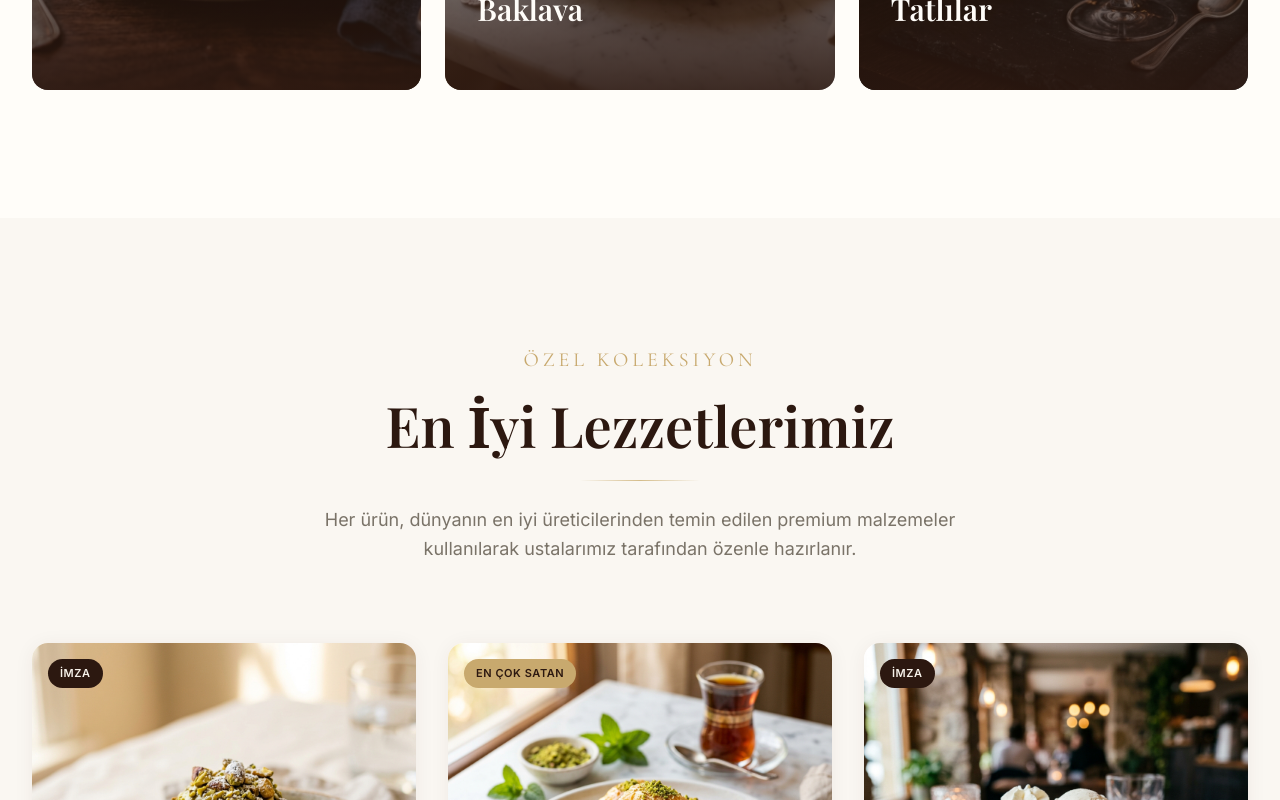
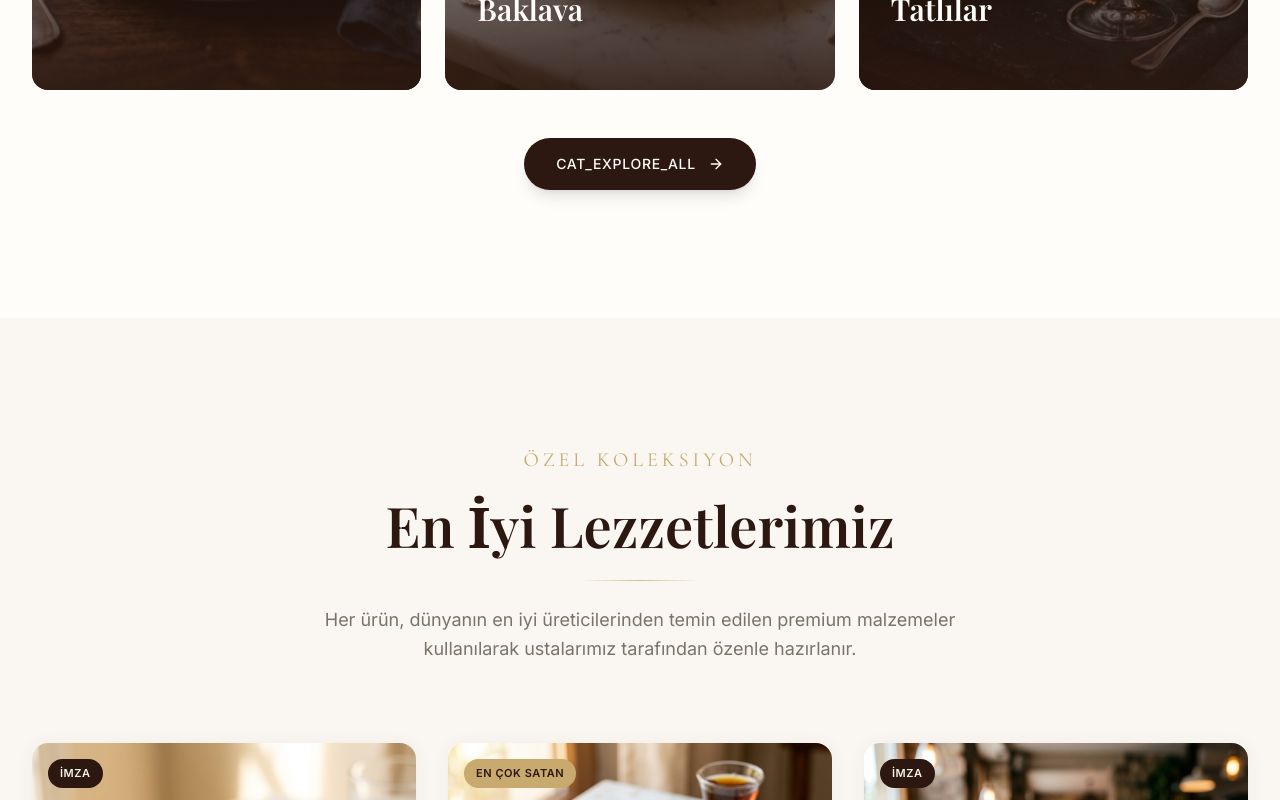
Before and after one commit to lacintemel/Gelatte, a React (Vite) app: page / in a window 1280 px wide. Shown: the part 2160-2960 px from the top of the page. Built offline with nearby package versions, Linux system fonts and the light colour scheme; no server answers; a web font is replaced by a local one.

Commit message:
feat(categories): replace anchor tags with Link components for internal navigation

```diff
--- a/src/components/Categories.jsx
+++ b/src/components/Categories.jsx
@@ -2,15 +2,15 @@ import { CATEGORIES, EXTERNAL_MENU_URL } from '../constants';
 import { useScrollReveal } from '../hooks/useScrollReveal';
 import SectionHeading from './SectionHeading';
 import { useLanguage } from '../context/LanguageContext';
+import { Link } from 'react-router-dom';
+import { ArrowRight } from 'lucide-react';
 
 function CategoryCard({ category, index, t }) {
   const [ref, isVisible] = useScrollReveal(0.1);
 
   return (
-    <a
-      href={EXTERNAL_MENU_URL}
-      target="_blank"
-      rel="noopener noreferrer"
+    <Link
+      to="/shop"
       ref={ref}
       className={`
         group relative overflow-hidden rounded-2xl cursor-pointer
@@ -46,7 +46,7 @@ function CategoryCard({ category, index, t }) {
 
       {/* Corner accent */}
       <div className="absolute top-4 right-4 w-8 h-8 border-t border-r border-mint/40 rounded-tr-lg opacity-0 transition-opacity duration-500 group-hover:opacity-100" />
-    </a>
+    </Link>
   );
 }
 
@@ -62,10 +62,25 @@ export default function Categories() {
           subtitle={t('cat_sub')}
         />
 
-        <div className="grid grid-cols-2 md:grid-cols-3 gap-4 md:gap-6">
+        <div className="grid grid-cols-2 md:grid-cols-3 gap-4 md:gap-6 mb-12">
           {CATEGORIES.map((cat, i) => (
             <CategoryCard key={cat.title} category={cat} index={i} t={t} />
           ))}
+        </div>
+
+        <div className="flex justify-center">
+          <Link
+            to="/shop"
+            className="
+              group inline-flex items-center justify-center gap-3 px-8 py-4 rounded-full
+              bg-espresso text-ivory font-medium text-sm tracking-wider uppercase
+              hover:bg-walnut-light shadow-lg hover:shadow-xl
+              transition-all duration-300
+            "
+          >
+            {t('cat_explore_all')}
+            <ArrowRight className="w-4 h-4 transition-transform duration-300 group-hover:translate-x-1" />
+          </Link>
         </div>
       </div>
     </section>
--- a/src/components/Footer.jsx
+++ b/src/components/Footer.jsx
@@ -111,7 +111,7 @@ export default function Footer() {
         {/* Bottom Bar */}
         <div className="flex flex-col md:flex-row items-center justify-between gap-4 pt-8 border-t border-cream/10 text-xs text-cream/40 uppercase tracking-widest text-center md:text-left">
           <p>&copy; {new Date().getFullYear()} GELATTE. {t('foot_rights')}</p>
-          <p className="text-gold-light font-medium tracking-[0.2em]">{t('foot_created_by')}</p>
+          <a href="https://www.lacintemel.com" target="_blank" rel="noopener noreferrer" className="text-gold-light font-medium tracking-[0.2em] hover:text-gold transition-colors">{t('foot_created_by')}</a>
 
           <button
             onClick={scrollToTop}
--- a/src/components/Hero.jsx
+++ b/src/components/Hero.jsx
@@ -1,6 +1,7 @@
 import { ArrowRight, ChevronDown } from 'lucide-react';
 import { EXTERNAL_MENU_URL } from '../constants';
 import { useLanguage } from '../context/LanguageContext';
+import { Link } from 'react-router-dom';
 
 export default function Hero() {
   const { t } = useLanguage();
@@ -65,10 +66,8 @@ export default function Hero() {
               <ArrowRight className="w-4 h-4 transition-transform duration-300 group-hover:translate-x-1" />
             </a>
 
-            <a
-              href={EXTERNAL_MENU_URL}
-              target="_blank"
-              rel="noopener noreferrer"
+            <Link
+              to="/shop"
               id="hero-order-cta"
               className="
                 group inline-flex items-center justify-center gap-3 px-8 py-4 rounded-full
@@ -79,7 +78,7 @@ export default function Hero() {
             >
               {t('hero_order')}
               <ArrowRight className="w-4 h-4 transition-transform duration-300 group-hover:translate-x-1" />
-            </a>
+            </Link>
           </div>
 
           {/* Trust indicators */}
```
